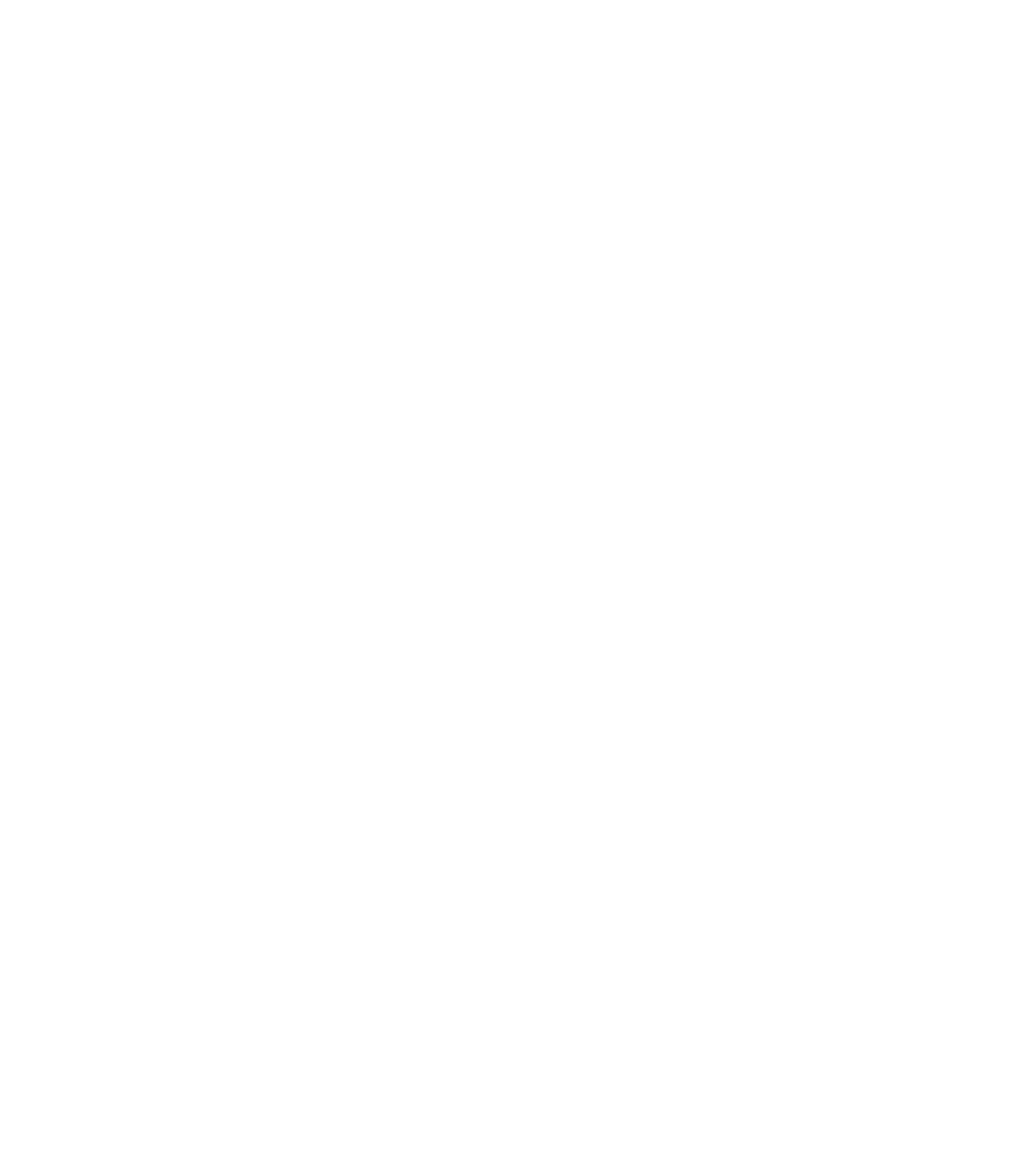
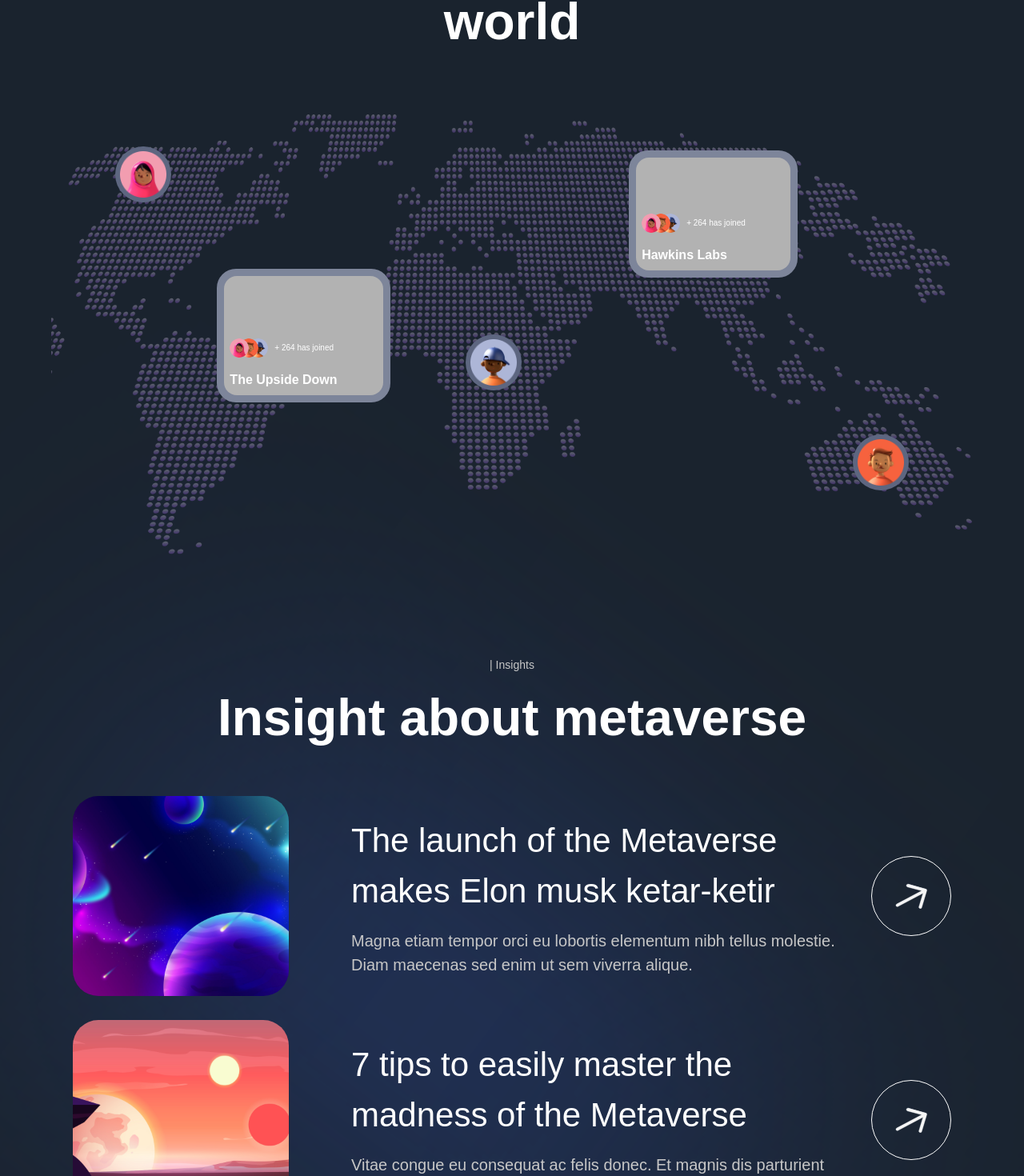
Before and after one commit to Ikram-Maulana/metaverse-madness, a Next.js app: page / in a window 1280 px wide. Shown: the part 4479-5949 px from the top of the page at 80% size. Before the commit the page ends 4270 px from the top, so only its background shows below. Built offline with nearby package versions, Linux system fonts and the light colour scheme; grey boxes are pictures that could not be loaded.

Commit message:
Chore: Add World and Insight Section

```diff
--- a/src/components/insight-card.tsx
+++ b/src/components/insight-card.tsx
@@ -1,7 +1,57 @@
 import { FC } from "react";
 
-const InsightCard: FC = () => {
-  return <div>Insight Card</div>;
+import { motion } from "framer-motion";
+import { fadeIn } from "@/utils/motion";
+import Image from "next/image";
+
+interface InsightCardProps {
+  imgUrl: string;
+  title: string;
+  subtitle: string;
+  index: number;
+}
+
+const InsightCard: FC<InsightCardProps> = ({
+  imgUrl,
+  title,
+  subtitle,
+  index,
+}) => {
+  return (
+    <motion.div
+      variants={fadeIn("up", "spring", 0.5, 1)}
+      className="flex md:flex-row flex-col gap-4"
+    >
+      <Image
+        src={imgUrl}
+        alt="planet-01"
+        className="md:w-[270px] w-full h-[250px] rounded-[32px] object-cover"
+        width={1920}
+        height={863}
+      />
+
+      <div className="w-full flex justify-between items-center">
+        <div className="flex-1 md:ml-[62px] flex flex-col max-w-[650px]">
+          <h4 className="font-normal lg:text-[42px] text-[26px] text-white">
+            {title}
+          </h4>
+          <p className="mt-[16px] font-normal lg:text-[20px] text-[14px] text-secondary-white">
+            {subtitle}
+          </p>
+        </div>
+
+        <div className="lg:flex hidden items-center justify-center w-[100px] h-[100px] rounded-full border-[1px] border-white bg-transparent">
+          <Image
+            src="/arrow.svg"
+            alt="arrow"
+            className="w-[40%] h-[40%] object-contain"
+            width={24}
+            height={24}
+          />
+        </div>
+      </div>
+    </motion.div>
+  );
 };
 
 export default InsightCard;
--- a/src/components/sections/insights.tsx
+++ b/src/components/sections/insights.tsx
@@ -1,7 +1,45 @@
+"use client";
+
+import { TitleText, TypingText } from "@/components/custom-texts";
+import InsightCard from "@/components/insight-card";
+import { insights } from "@/constants";
+import { cn } from "@/lib/utils";
+import { staggerContainer } from "@/utils/motion";
+import { motion } from "framer-motion";
+import Image from "next/image";
 import { FC } from "react";
 
 const Insights: FC = () => {
-  return <section>Insights Section</section>;
+  return (
+    <section className={cn("paddings relative z-10")}>
+      <motion.div
+        variants={staggerContainer(0.5, 0.1)}
+        initial="hidden"
+        whileInView="show"
+        viewport={{
+          once: false,
+          amount: 0.25,
+        }}
+        className={cn("innerWidth flexCenter mx-auto flex flex-col")}
+      >
+        <TypingText title="| Insights" textStyles="text-center" />
+        <TitleText
+          title={<>Insight about metaverse</>}
+          textStyles="text-center"
+        />
+
+        <div className="mt-[50px] flex flex-col gap-[30px]">
+          {insights.map((insight, index) => (
+            <InsightCard
+              key={`insight-${index}`}
+              {...insight}
+              index={index + 1}
+            />
+          ))}
+        </div>
+      </motion.div>
+    </section>
+  );
 };
 
 export default Insights;
--- a/src/components/sections/world.tsx
+++ b/src/components/sections/world.tsx
@@ -1,7 +1,165 @@
+"use client";
+
+import { TitleText, TypingText } from "@/components/custom-texts";
+import { cn } from "@/lib/utils";
+import { fadeIn, staggerContainer } from "@/utils/motion";
+import { motion } from "framer-motion";
+import Image from "next/image";
 import { FC } from "react";
 
 const World: FC = () => {
-  return <section>World Section</section>;
+  return (
+    <section className={cn("paddings relative z-10")}>
+      <motion.div
+        variants={staggerContainer(0.5, 0.1)}
+        initial="hidden"
+        whileInView="show"
+        viewport={{
+          once: false,
+          amount: 0.25,
+        }}
+        className={cn("innerWidth flexCenter mx-auto flex flex-col")}
+      >
+        <TypingText title="| People on the World" textStyles="text-center" />
+        <TitleText
+          title={
+            <>
+              Track friends around you and invite them to play together in the
+              same world
+            </>
+          }
+          textStyles="text-center"
+        />
+
+        <motion.div
+          variants={fadeIn("up", "tween", 0.3, 1)}
+          className="relative mt-[68px] w-full h-[550px]"
+        >
+          <Image
+            src="/map.png"
+            alt="map"
+            className="w-full h-full object-cover"
+            width={1920}
+            height={863}
+          />
+
+          <div className="absolute bottom-20 right-20 w-[70px] h-[70px] p-[6px] rounded-full bg-[#5d6680]">
+            <Image
+              src="/people-01.png"
+              alt="people-01"
+              className="w-full h-full"
+              width={58}
+              height={58}
+            />
+          </div>
+
+          <div className="absolute top-10 left-20 w-[70px] h-[70px] p-[6px] rounded-full bg-[#5d6680]">
+            <Image
+              src="/people-02.png"
+              alt="people-02"
+              className="w-full h-full"
+              width={58}
+              height={58}
+            />
+          </div>
+
+          <div className="absolute top-1/2 left-[45%] w-[70px] h-[70px] p-[6px] rounded-full bg-[#5d6680]">
+            <Image
+              src="/people-03.png"
+              alt="people-03"
+              className="w-full h-full"
+              width={58}
+              height={58}
+            />
+          </div>
+
+          <div
+            className="absolute top-[30%] left-[15%] xl:top-[35%] xl:left-[18%] w-[160px] lg:w-[150px] h-[120px]
+             lg:h-[119px] xl:w-[217px] xl:h-[167px] p-[9px] rounded-xl xl:rounded-3xl bg-[#5d6680] hidden md:block"
+          >
+            <Image
+              src="/planet-02.png"
+              alt="planet-02-card2"
+              className="w-full h-full rounded-lg xl:rounded-2xl object-cover"
+              width={1920}
+              height={863}
+            />
+
+            <div className="absolute top-0 left-0 z-10 w-full h-full flex flex-col justify-end align-middle gap-4 bg-[rgba(255,255,255,0.2)] rounded-xl xl:rounded-3xl p-4">
+              <div className="h-[24px] w-auto flex relative">
+                <Image
+                  src="/people-02.png"
+                  alt="people-02-card2"
+                  className="w-[24px] h-[24px] rounded-full"
+                  width={24}
+                  height={24}
+                />
+                <Image
+                  src="/people-01.png"
+                  alt="people-01-card2"
+                  className="w-[24px] h-[24px] ml-[-12px] rounded-full relative z-[-1]"
+                  width={24}
+                  height={24}
+                />
+                <Image
+                  src="/people-03.png"
+                  alt="people-03-card2"
+                  className="w-[24px] h-[24px] ml-[-12px] rounded-full relative z-[-2]"
+                  width={24}
+                  height={24}
+                />
+                <h5 className="h-[24px] text-left text-[10px] p-1 text-white ml-1">
+                  + 264 has joined
+                </h5>
+              </div>
+              <h3 className="text-white font-bold">The Upside Down</h3>
+            </div>
+          </div>
+
+          <div className="absolute top-[10%] right-[15%] xl:top-[45px] xl:right-[19%] w-[156px] lg:w-[146px] h-[116px] lg:h-[113px] xl:w-[211px] xl:h-[159px] p-[9px] rounded-xl xl:rounded-3xl bg-[#5d6680] hidden md:block">
+            <Image
+              src="/planet-03.png"
+              alt="planet-03-card"
+              className="w-full h-full rounded-lg xl:rounded-2xl object-cover"
+              width={1920}
+              height={863}
+            />
+
+            <div className="absolute top-0 left-0 z-10 w-full h-full flex flex-col justify-end align-middle gap-4 bg-[rgba(255,255,255,0.2)] rounded-xl xl:rounded-3xl p-4">
+              <div className="h-[24px] w-auto flex relative">
+                <Image
+                  src="/people-02.png"
+                  alt="people-02-card"
+                  className="w-[24px] h-[24px] rounded-full"
+                  width={24}
+                  height={24}
+                />
+                <Image
+                  src="/people-01.png"
+                  alt="people-01-card"
+                  className="w-[24px] h-[24px] ml-[-12px] rounded-full relative z-[-1]"
+                  width={24}
+                  height={24}
+                />
+                <Image
+                  src="/people-03.png"
+                  alt="people-03-card"
+                  className="w-[24px] h-[24px] ml-[-12px] rounded-full relative z-[-2]"
+                  width={24}
+                  height={24}
+                />
+
+                <h5 className="h-[24px] text-left text-[10px] p-1 text-white ml-1">
+                  + 264 has joined
+                </h5>
+              </div>
+              <h3 className="text-white font-bold">Hawkins Labs</h3>
+            </div>
+          </div>
+        </motion.div>
+      </motion.div>
+    </section>
+  );
 };
 
 export default World;
```
